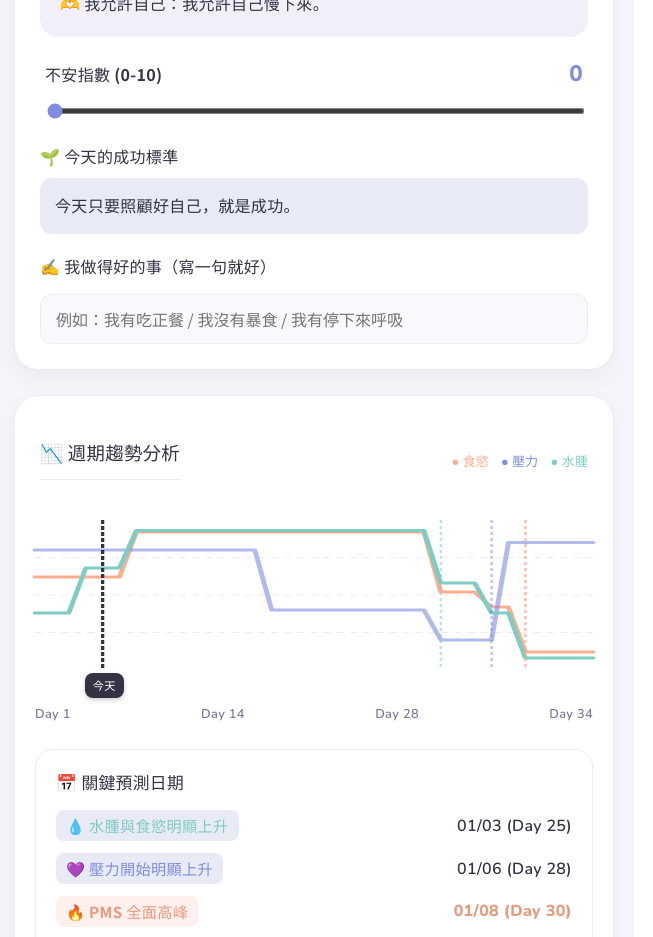
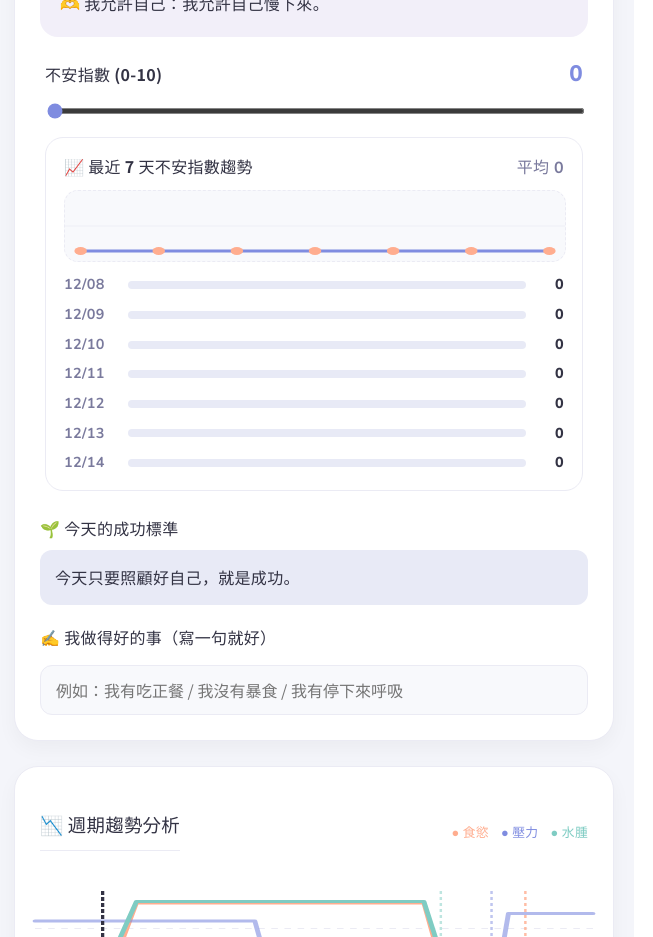
Before and after one commit to phoebehaungs/phoebe-cycle-tracker, a React (Vite) app: page / in a window 1280 px wide. Shown: the part 1000-1937 px from the top of the page, without its empty margins (6-659 px from the left). Built offline with nearby package versions, Linux system fonts and the light colour scheme.

Commit message:
Update App.tsx

```diff
--- a/src/App.tsx
+++ b/src/App.tsx
@@ -666,6 +666,62 @@ const dropdownButtonStyle = (isActive: boolean, accentColor: string): React.CSSP
   boxShadow: isActive ? `0 2px 8px ${accentColor}40` : 'none',
 });
 
+const recentTrendBlockStyle: React.CSSProperties = {
+  marginTop: 18,
+  padding: '16px 18px',
+  borderRadius: '18px',
+  border: `1px solid ${COLORS.border}`,
+  backgroundColor: '#FFFFFF',
+};
+
+const recentTrendHeaderStyle: React.CSSProperties = {
+  display: 'flex',
+  justifyContent: 'space-between',
+  alignItems: 'baseline',
+  marginBottom: 10,
+};
+
+const sparklineWrapStyle: React.CSSProperties = {
+  width: '100%',
+  height: 70,
+  position: 'relative',
+  borderRadius: 14,
+  backgroundColor: '#F8F9FC',
+  border: `1px dashed ${COLORS.border}`,
+  overflow: 'hidden',
+};
+
+const recentListStyle: React.CSSProperties = {
+  marginTop: 12,
+  display: 'grid',
+  gap: 8,
+};
+
+const recentRowStyle: React.CSSProperties = {
+  display: 'flex',
+  alignItems: 'center',
+  justifyContent: 'space-between',
+  fontSize: '0.9rem',
+  color: COLORS.textDark,
+};
+
+const recentBarTrackStyle: React.CSSProperties = {
+  flex: 1,
+  height: 8,
+  borderRadius: 999,
+  backgroundColor: COLORS.primaryLight,
+  margin: '0 10px',
+  overflow: 'hidden',
+};
+
+const recentBarFillStyle = (percent: number): React.CSSProperties => ({
+  width: `${percent}%`,
+  height: '100%',
+  borderRadius: 999,
+  backgroundColor: COLORS.primary,
+});
+
+
 // ==========================================
 // 4. Helper 函式 (Helpers)
 // ==========================================
@@ -881,6 +937,39 @@ const PhoebeCycleTracker: React.FC = () => {
   const support = useMemo(() => PHASE_SUPPORT[phaseKey] || PHASE_SUPPORT.period, [phaseKey]);
   const todayMental = useMemo(() => getMentalForDate(todayStr), [getMentalForDate, todayStr]);
   const showStabilize = todayMental.anxiety >= 7;
+        // 最近 7 天不安指數趨勢
+  const recentAnxietySeries = useMemo(() => {
+    // 由舊到新：今天往回 6 天
+    const days = Array.from({ length: 7 }, (_, i) => addDays(todayStr, -(6 - i)));
+    return days.map(d => {
+      const rec = getMentalForDate(d);
+      return { date: d, anxiety: clamp(Number(rec.anxiety) || 0, 0, 10) };
+    });
+  }, [todayStr, getMentalForDate]);
+
+  const recentAvg = useMemo(() => {
+    const sum = recentAnxietySeries.reduce((s, x) => s + x.anxiety, 0);
+    return Math.round((sum / recentAnxietySeries.length) * 10) / 10;
+  }, [recentAnxietySeries]);
+
+  const sparkPoints = useMemo(() => {
+    const w = 320;
+    const h = 70;
+    const padX = 10;
+    const padY = 10;
+    const usableW = w - padX * 2;
+    const usableH = h - padY * 2;
+
+    return recentAnxietySeries
+      .map((p, idx) => {
+        const x = padX + (idx / (recentAnxietySeries.length - 1)) * usableW;
+        // anxiety 0~10，0 在下、10 在上
+        const y = padY + ((10 - p.anxiety) / 10) * usableH;
+        return `${x},${y}`;
+      })
+      .join(' ');
+  }, [recentAnxietySeries]);
+
 
   const nextPeriodDate = useMemo(() => addDays(lastStartDate, averageCycleLength), [lastStartDate, averageCycleLength]);
   const nextPMSDate = useMemo(() => addDays(nextPeriodDate, -7), [nextPeriodDate]);
@@ -1183,6 +1272,55 @@ const PhoebeCycleTracker: React.FC = () => {
             }
             style={rangeInputStyle}
           />
+          {/* 最近 7 天不安指數趨勢 */}
+          <div style={recentTrendBlockStyle}>
+            <div style={recentTrendHeaderStyle}>
+              <div style={{ fontWeight: 'bold', color: COLORS.textDark }}>📈 最近 7 天不安指數趨勢</div>
+              <div style={{ fontFamily: 'Nunito, sans-serif', color: COLORS.textGrey, fontWeight: 700 }}>
+                平均 {recentAvg}
+              </div>
+            </div>
+
+            <div style={sparklineWrapStyle}>
+              <svg viewBox="0 0 320 70" style={{ width: '100%', height: '100%' }} preserveAspectRatio="none">
+                {/* 基準線 */}
+                <line x1="0" y1="35" x2="320" y2="35" stroke={COLORS.border} strokeWidth="1" opacity="0.8" />
+                {/* 趨勢線 */}
+                <polyline
+                  points={sparkPoints}
+                  fill="none"
+                  stroke={COLORS.primary}
+                  strokeWidth="3"
+                  strokeLinecap="round"
+                  strokeLinejoin="round"
+                />
+                {/* 點點 */}
+                {recentAnxietySeries.map((p, idx) => {
+                  const x = 10 + (idx / (recentAnxietySeries.length - 1)) * (320 - 20);
+                  const y = 10 + ((10 - p.anxiety) / 10) * (70 - 20);
+                  return <circle key={p.date} cx={x} cy={y} r="4" fill={COLORS.accent} />;
+                })}
+              </svg>
+            </div>
+
+            <div style={recentListStyle}>
+              {recentAnxietySeries.map(p => (
+                <div key={p.date} style={recentRowStyle}>
+                  <span style={{ width: 54, fontFamily: 'Nunito, sans-serif', color: COLORS.textGrey, fontWeight: 700 }}>
+                    {formatShortDate(p.date)}
+                  </span>
+
+                  <div style={recentBarTrackStyle}>
+                    <div style={recentBarFillStyle((p.anxiety / 10) * 100)} />
+                  </div>
+
+                  <span style={{ width: 28, textAlign: 'right', fontFamily: 'Nunito, sans-serif', fontWeight: 800 }}>
+                    {p.anxiety}
+                  </span>
+                </div>
+              ))}
+            </div>
+          </div>
 
           {showStabilize && (
             <div style={stabilizeBlockStyle(COLORS.accent)}>
```
